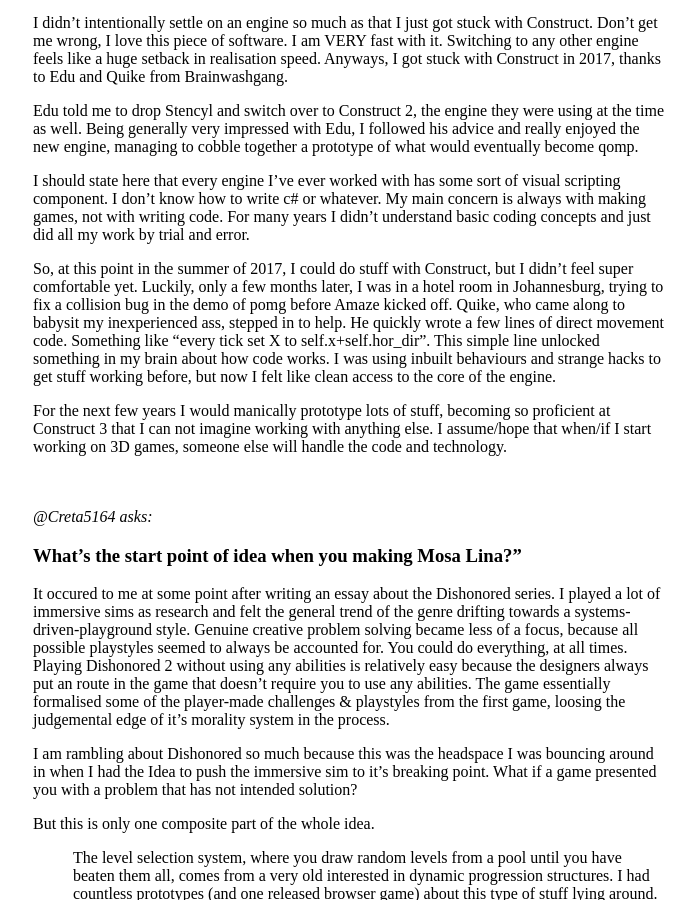
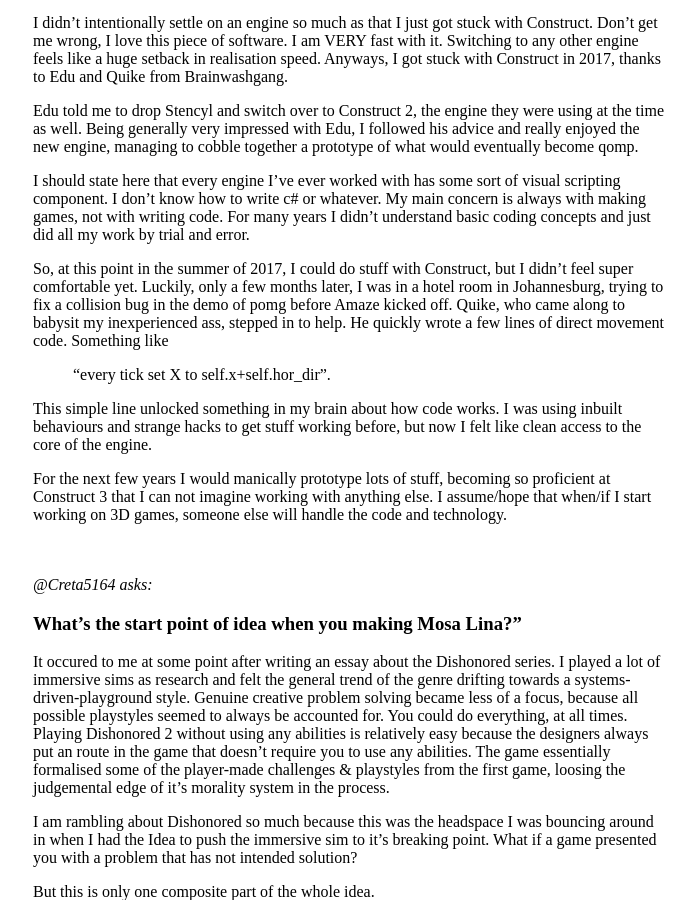
Before and after one commit to stuffedwombat/stuffedwombat.github.io, a Jekyll site: the page built from qa.md, in a window 1280 px wide and 900 px high, scrolled down 851 px. Shown: the whole window, without its empty margins (291-986 px from the left). Built offline with Jekyll 4.4.1, drawn with Linux system fonts in a browser that asks for light colours; our own code applies the rules of GitHub Pages for plain Markdown files; comment, search, counter and statistics services are not loaded.

Commit message:
Update qa.md

```diff
--- a/qa.md
+++ b/qa.md
@@ -32,7 +32,11 @@ Edu told me to drop Stencyl and switch over to Construct 2, the engine they were
 
 I should state here that every engine I've ever worked with has some sort of visual scripting component. I don't know how to write c# or whatever. My main concern is always with making games, not with writing code. For many years I didn't understand basic coding concepts and just did all my work by trial and error.
 
-So, at this point in the summer of 2017, I could do stuff with Construct, but I didn't feel super comfortable yet. Luckily, only a few months later, I was in a hotel room in Johannesburg, trying to fix a collision bug in the demo of pomg before Amaze kicked off. Quike, who came along to babysit my inexperienced ass, stepped in to help. He quickly wrote a few lines of direct movement code. Something like "every tick set X to self.x+self.hor_dir". This simple line unlocked something in my brain about how code works. I was using inbuilt behaviours and strange hacks to get stuff working before, but now I felt like clean access to the core of the engine.
+So, at this point in the summer of 2017, I could do stuff with Construct, but I didn't feel super comfortable yet. Luckily, only a few months later, I was in a hotel room in Johannesburg, trying to fix a collision bug in the demo of pomg before Amaze kicked off. Quike, who came along to babysit my inexperienced ass, stepped in to help. He quickly wrote a few lines of direct movement code. Something like
+
+> "every tick set X to self.x+self.hor_dir".
+
+This simple line unlocked something in my brain about how code works. I was using inbuilt behaviours and strange hacks to get stuff working before, but now I felt like clean access to the core of the engine.
 
 For the next few years I would manically prototype lots of stuff, becoming so proficient at Construct 3 that I can not imagine working with anything else. I assume/hope that when/if I start working on 3D games, someone else will handle the code and technology.
 <br><br><br>
```
